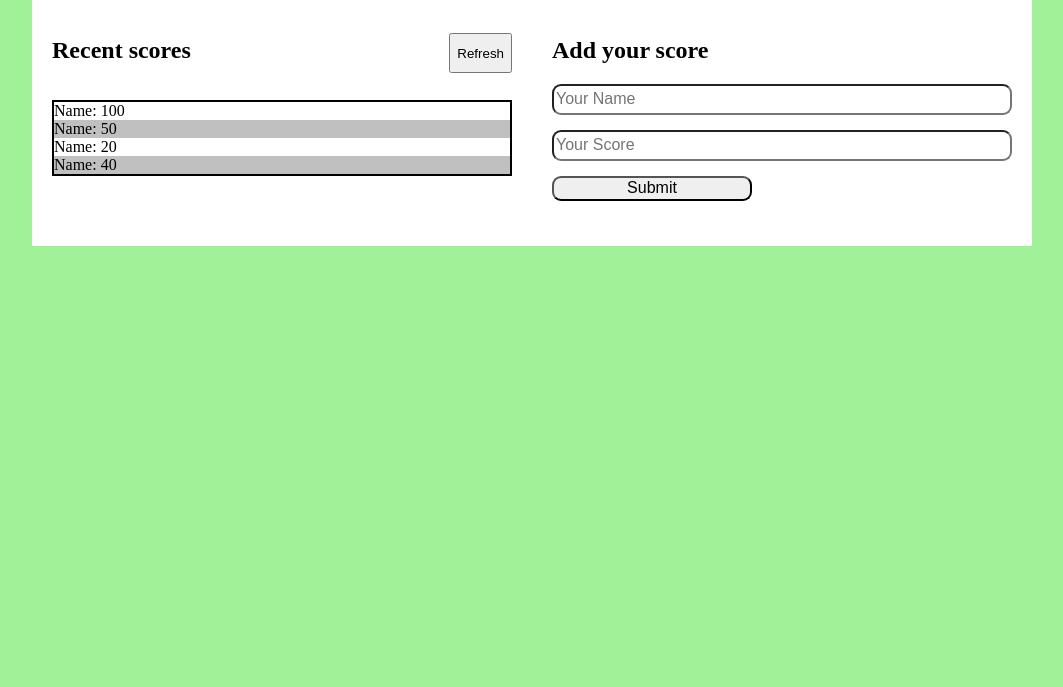
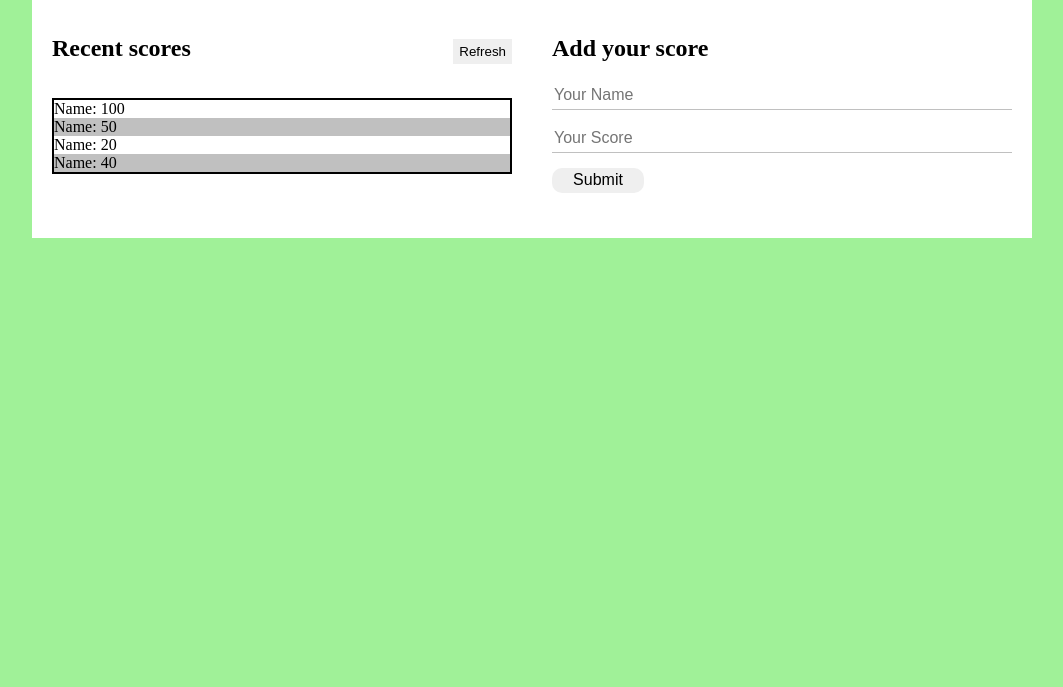
Before and after one commit to GhostEsso/Leaderboard, a website built with webpack: page src/index.html in a window 1280 px wide. Shown: the part 113-800 px from the top of the page, without its empty margins (108-1171 px from the left). Built offline with nearby package versions, Linux system fonts and the light colour scheme.

Commit message:
style changed

```diff
--- a/src/style.css
+++ b/src/style.css
@@ -8,7 +8,7 @@ body {
 .main {
   width: 1000px;
   margin: 0 auto;
-  background-color: white;
+  background-color: rgb(255, 255, 255);
   display: flex;
   flex-wrap: wrap;
 }
@@ -18,7 +18,6 @@ body {
   display: flex;
   justify-content: space-between;
   align-items: center;
-  border: 1px solid silver;
   padding: 10px;
 }
 
@@ -42,7 +41,9 @@ body {
 }
 
 .left .title button {
-  height: 40px;
+  height: 25px;
+  border: none;
+  cursor: pointer;
 }
 
 .scoreTable {
@@ -81,11 +82,15 @@ form input {
   height: 25px;
   font-size: 12pt;
   margin-bottom: 15px;
-  border-radius: 9px;
+  border: none;
+  border-bottom: 1px solid silver;
 }
 
 form input[type='submit'] {
-  width: 200px;
+  border-bottom: none;
+  border-radius: 10px;
+  width: 20%;
+  cursor: pointer;
 }
 
 .nameList {
```
